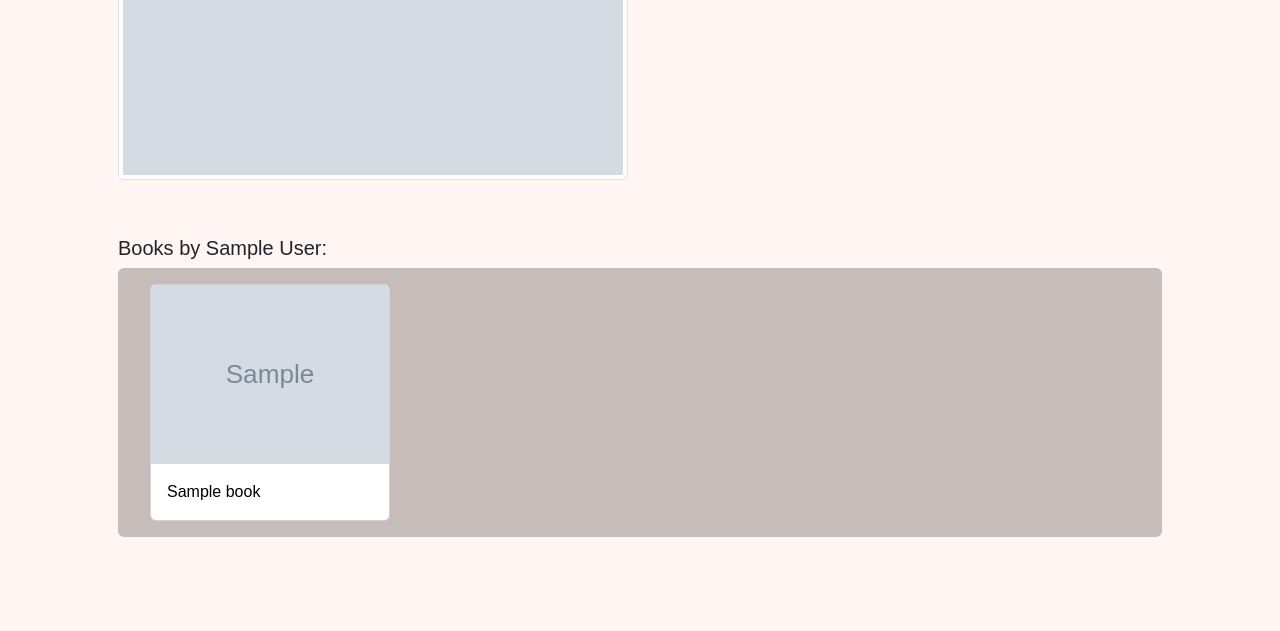
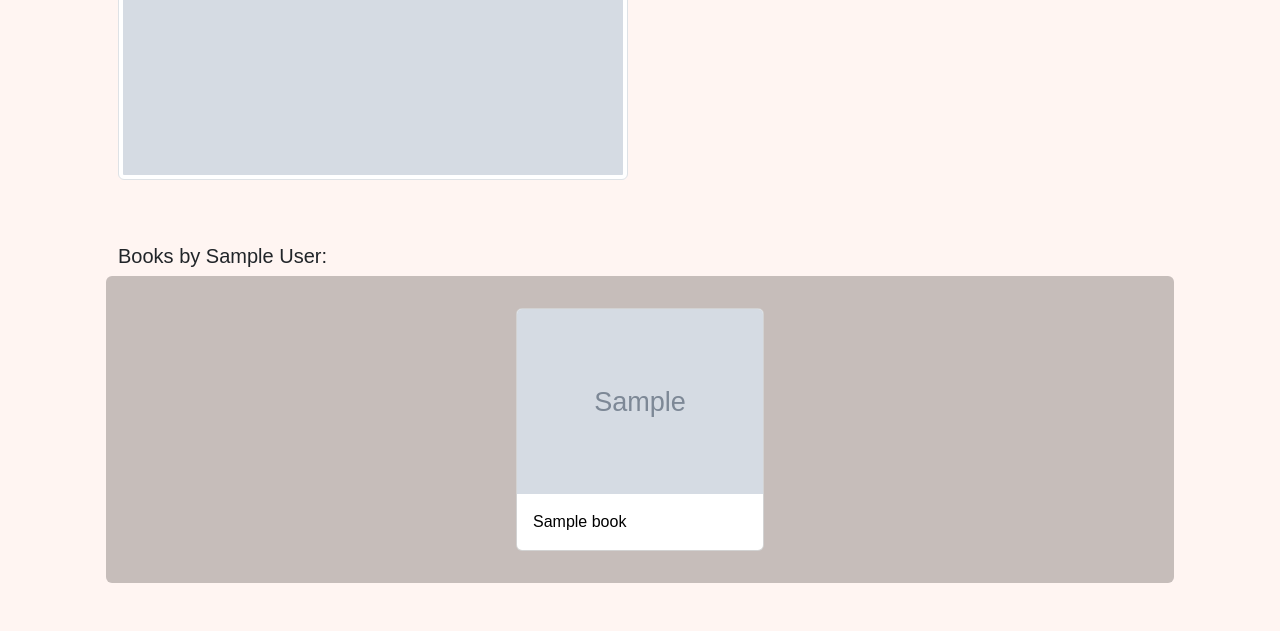
Before and after one commit to gabrielrowan/booknook_library, a Django app: page /author/1 in a window 1280 px wide. Shown: the part 896-1527 px from the top of the page. Before the commit the page ends 1433 px from the top, so only its background shows below. Run offline with Django 5.2, Linux system fonts and the light colour scheme; tables that the repository leaves empty hold one stand-in row (values such as "Sample post"); grey boxes marked "Sample" are stand-in pictures; some web fonts are replaced.

Commit message:
fixed author and book pages - header to go

```diff
--- a/booknook/library/templates/library/author_detail.html
+++ b/booknook/library/templates/library/author_detail.html
@@ -2,8 +2,8 @@
 {% block content %}
 <section class="py-5">
     <div class="container px-4 px-lg-5 mt-5">
-        <div class="row row-cols-sm-1 row-cols-md-2">
-            <div class="col book-detail-cover-img d-flex justify-content-center mb-2">
+        <div class="row row-cols-1 row-cols-sm-1 row-cols-md-2">
+            <div class="col book-detail-cover-img d-flex justify-content-center mb-3">
                 <img src="{{author.photo.url}}" alt="{{author.first_name}} {{author.last_name}} photo" class="img-thumbnail resized-img">
             </div>
             <div class="col py-4">
@@ -18,9 +18,9 @@
     </div>
     <div class="container px-4 px-lg-5 mt-5">
         <h5>Books by {{author.first_name}} {{author.last_name}}:</h5>
-        <div class="d-flex books-by-author p-3 rounded">
+            <div class="d-flex justify-content-center books-by-author p-3 rounded row row-cols-1 row-cols-sm-2 row-cols-md-4 row-cols-lg-4">
             {% for book in authors_books %}
-            <div class="card author-book mx-3" >
+                <div class="card author-book m-3" >
                     <img src="{{book.cover_image.url}}" class="card-img-top" alt="{{book.title}}">
                     <div class="card-body">
                         <p class="card-text"><a href="{{book.get_absolute_url}}" class="author-book-link">{{book.title}}</a></p>
--- a/booknook/static/css/styles.css
+++ b/booknook/static/css/styles.css
@@ -81,7 +81,7 @@ a {
 }
 
 .author-book {
-    width: 15rem;
+    width: 15.5rem !important;
 
 }
 
```
Also changed, not shown: booknook/library/templates/library/book_detail.html (+5 -5 lines). Lines whose indentation alone changed are shown as unchanged.
